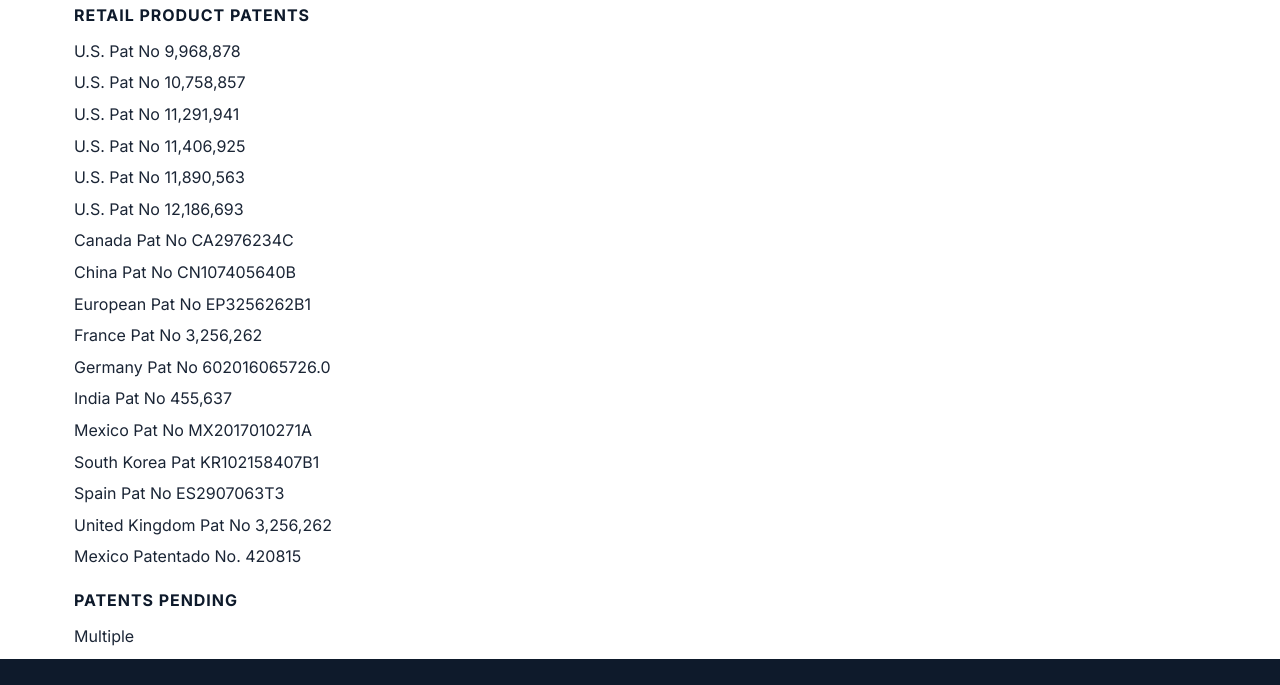
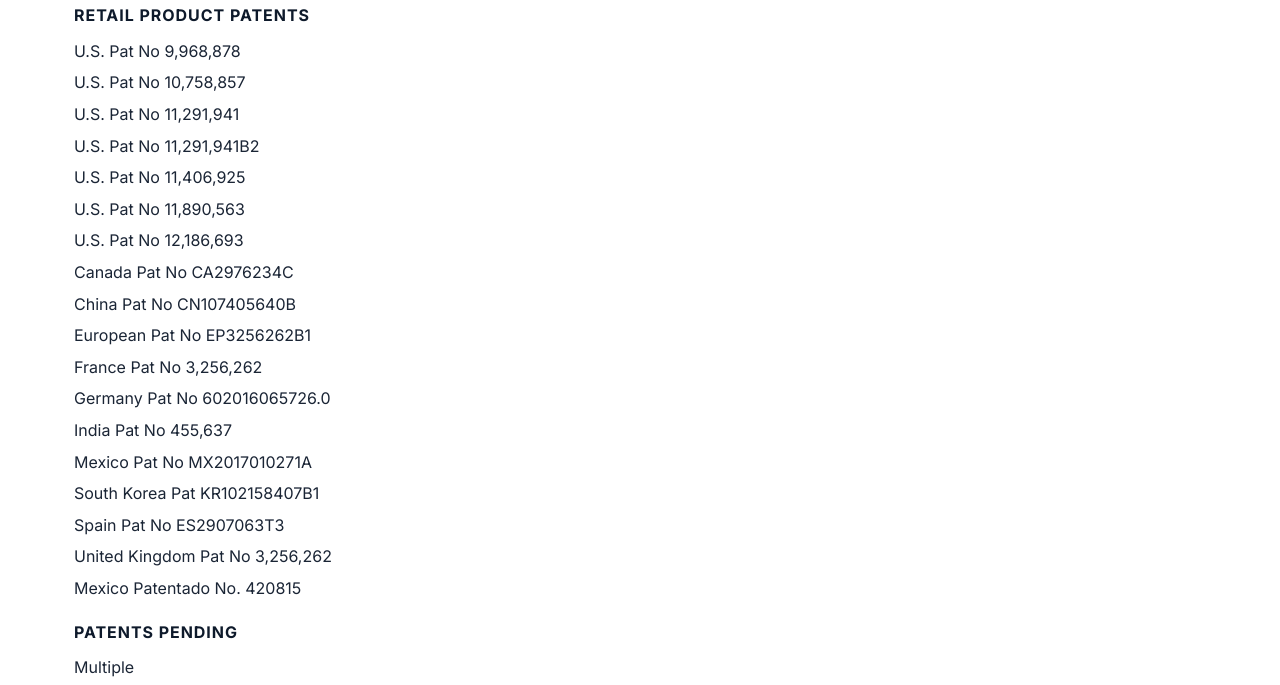
Before and after one commit to Brazenproducts/bowtiefilters.com, a plain HTML site: page index.html in a window 1280 px wide. Shown: the part 5360-6045 px from the top of the page. Drawn offline with Linux system fonts and the light colour scheme.

Commit message:
Add U.S. Pat No 11,291,941B2 to homepage patents section

```diff
--- a/index.html
+++ b/index.html
@@ -288,6 +288,7 @@ footer .bottom{border-top:1px solid rgba(255,255,255,.1);padding-top:18px;displa
           <div>U.S. Pat No 9,968,878</div>
           <div>U.S. Pat No 10,758,857</div>
           <div>U.S. Pat No 11,291,941</div>
+          <div>U.S. Pat No 11,291,941B2</div>
           <div>U.S. Pat No 11,406,925</div>
           <div>U.S. Pat No 11,890,563</div>
           <div>U.S. Pat No 12,186,693</div>
```
